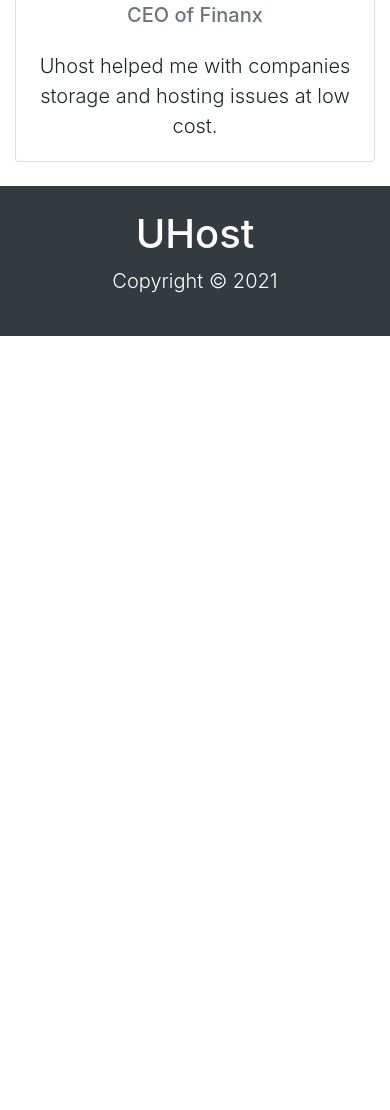
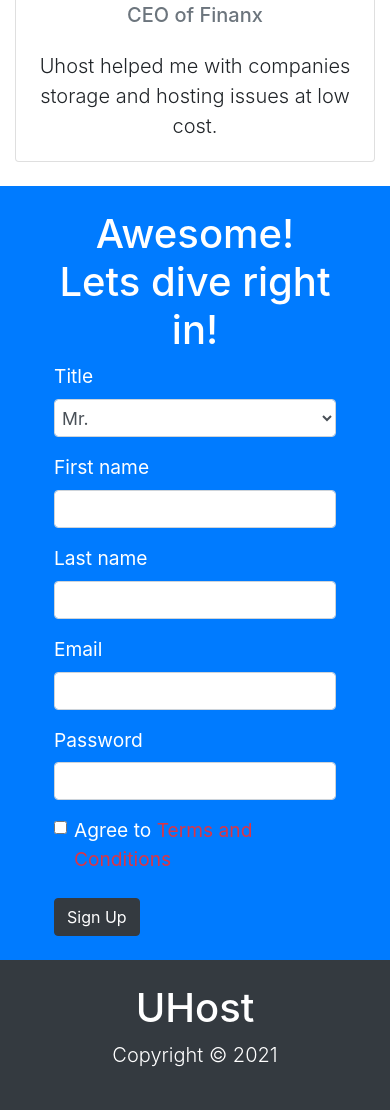
Before and after one commit to Rakshitshetty5/UhostBootstrap, a website: page index.html in a window 390 px wide. Shown: the part 4570-5680 px from the top of the page. Before the commit the page ends 4906 px from the top, so only its background shows below. Drawn offline with nearby package versions, Linux system fonts and the light colour scheme.

Commit message:
completed themme

```diff
--- a/css/style.css
+++ b/css/style.css
@@ -35,3 +35,37 @@
 .customer-header{
     border-bottom: 1px solid whitesmoke;
 }
+
+#start-hosting .container{
+    width: 40vw;
+    font-size: 1.2rem;
+}
+
+.form-control{
+    font-size: 1.1rem;
+    padding: 3px;
+}
+
+
+@media(max-width : 1333px){
+
+#start-hosting .container{
+    width: 50vw;
+    font-size: 1.2rem;
+}
+}
+@media(max-width : 860px){
+
+    #start-hosting .container{
+        width: 60vw;
+        font-size: 1.2rem;
+    }
+}
+
+@media(max-width : 600px){
+
+    #start-hosting .container{
+        width: 80vw;
+        font-size: 1.2rem;
+    }
+}
--- a/index.html
+++ b/index.html
@@ -13,9 +13,9 @@
   <title>HostIt</title>
 </head>
 
-<body id="home">
+<body  data-spy="scroll" data-target="#main-nav" id="home">
 
-  <nav class="navbar navbar-expand-md navbar-light bg-light fixed-top py-3">
+  <nav class="navbar navbar-expand-md navbar-light bg-light fixed-top py-3" id="main-nav">
     <a href="#home" class="navbar-brand ml-2">
         <img src="img/logo.png" alt="H" width="50" height="50">
         <h3 class="d-inline align-middle">UHost</h3>
@@ -36,7 +36,7 @@
             <a href="#customers" class="nav-link">Customers</a>
           </li>
           <li class="nav-item">
-            <a href="#startHosting" class="nav-link">Start Hosting</a>
+            <a href="#start-hosting" class="nav-link">Start Hosting</a>
           </li>
         </ul>
       </div>
@@ -210,7 +210,62 @@
   </section>
 
 
-  <footer id="main-footer" class="text-center mt-4 p-4 bg-dark text-white">
+  <!-- CONTACT -->
+  <section id="start-hosting" class="py-4 mt-4 bg-primary text-white">
+    <div class="container">
+      <h1 class="text-center">Awesome! Lets dive right in!</h1>
+      <form>
+        <div class="form-group">
+          <label for="title">Title</label>
+          <select class="form-control" id="title">
+            <option>Mr.</option>
+            <option>Ms.</option>
+          </select>
+        </div>
+        <div class="form-row">
+          <div class="col-md-3 align-self-end">
+            <label for="firstname">First name</label>
+          </div>
+          <div class="col-md-9 align-self-start">
+            <input type="text" class="form-control">
+          </div>
+        </div>
+        <div class="form-row mt-3">
+          <div class="col-md-3 align-self-end">
+            <label for="lastname">Last name</label>
+          </div>
+          <div class="col-md-9 align-self-start">
+            <input type="text" class="form-control">
+          </div>
+        </div>
+        <div class="form-row mt-3">
+          <div class="col-md-3 align-self-end">
+            <label for="email">Email</label>
+          </div>
+          <div class="col-md-9 align-self-start">
+            <input type="email" class="form-control">
+          </div>
+        </div>
+        <div class="form-row mt-3">
+          <div class="col-md-3 align-self-end">
+            <label for="password">Password</label>
+          </div>
+          <div class="col-md-9 align-self-start">
+            <input type="password" class="form-control">
+          </div>
+        </div>
+        <div class="form-check mt-3">
+          <input type="checkbox" class="form-check-input">
+          <label class="form-check-label mr-2">
+               Agree to <a class="text-danger" href="www.facebook.com">Terms and Conditions</a>
+          </label>
+        </div>
+        <button class="btn btn-dark mt-4 btn-md">Sign Up</button>
+      </form>
+    </div>
+  </section>
+
+  <footer id="main-footer" class="text-center  p-4 bg-dark text-white">
     <div class="container">
       <div class="row">
         <div class="col">
@@ -241,6 +296,23 @@
   <script>
     // Get the current year for the copyright
     $('#year').text(new Date().getFullYear());
+
+    $('body').scrollspy({ target: "#main-nav" })
+
+
+    $('#main-nav a').on('click', function(event) {
+      if(this.hash !== ''){
+        event.preventDefault();
+
+        const hash = this.hash;
+
+        $('html, body').animate({
+          scrollTop: $(hash).offset().top
+        }, 800, function() {
+          window.location.hash = hash;
+        })
+      }
+    })
   </script>
 </body>
 
```
